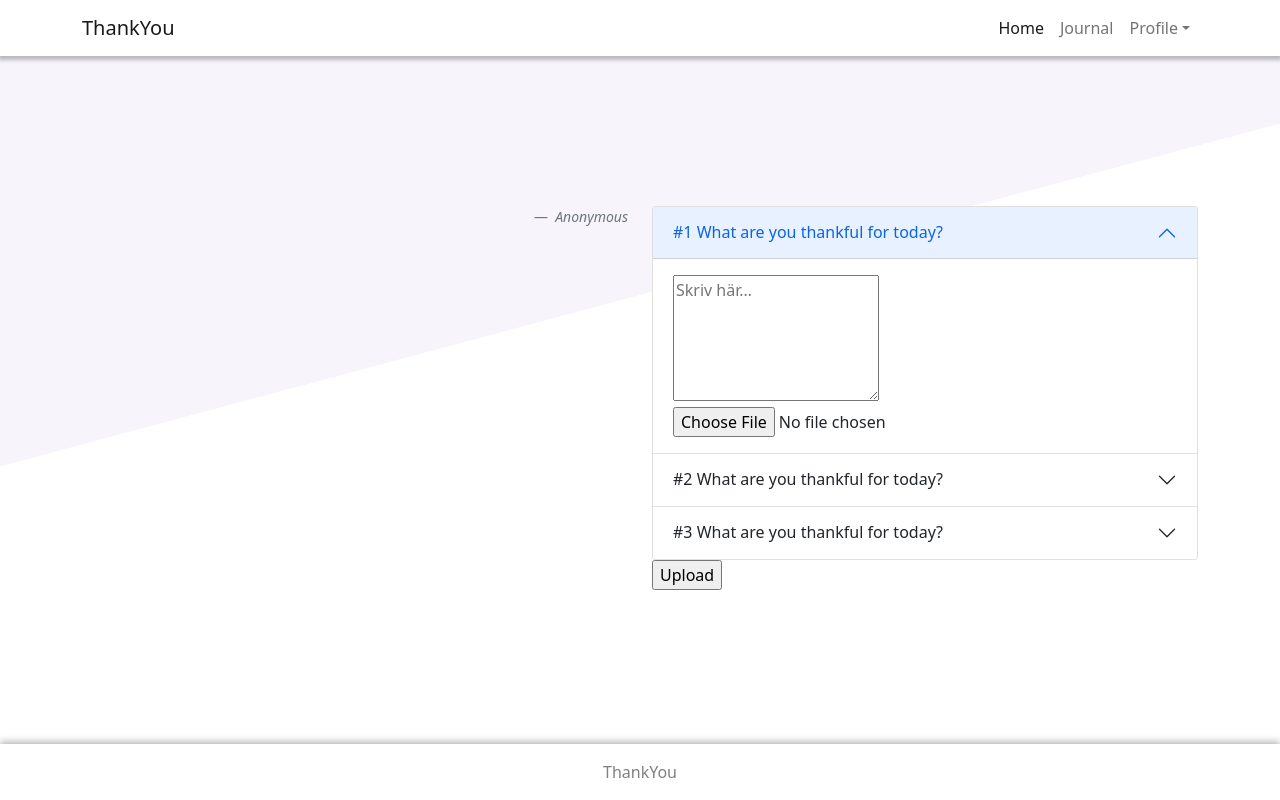
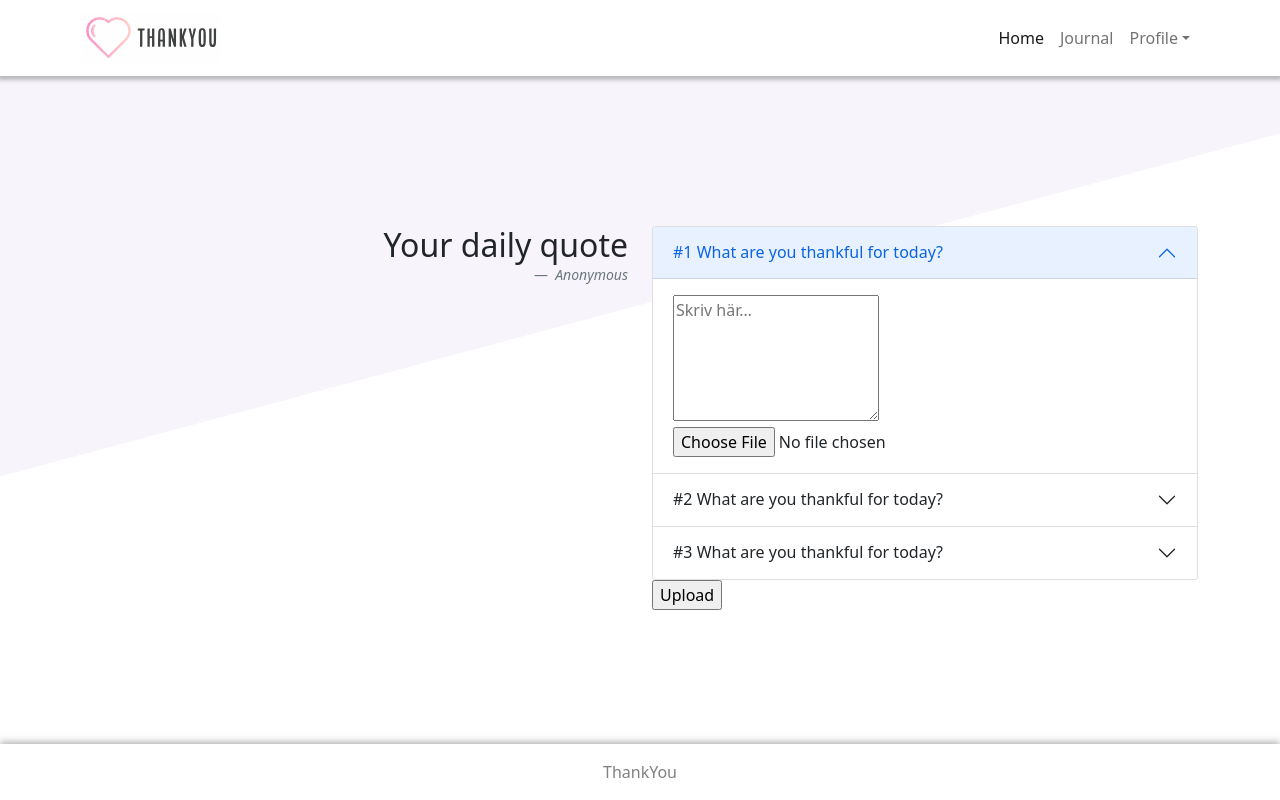
Before and after one commit to jonfra165/Thankyou, a Flask app: page / in a window 1280 px wide. Run offline with Flask 2, Linux system fonts and the light colour scheme; the visitor is signed in with stand-in values (Sample User, id 1); data comes from the database, SQL or seed files in the repository; data that the repository does not hold is empty.

Commit message:
Continued on design
New logo, and its not blurry thanks to Thippi. New layout on home to build on.

```diff
--- a/ThankYou_Kod/ThankYou/website/static/styles/style.css
+++ b/ThankYou_Kod/ThankYou/website/static/styles/style.css
@@ -9,6 +9,11 @@ body {
 .navbar {
     background-color: #ffffff !important;
     box-shadow: 0 2px 4px 2px rgba(0,0,0,0.25);
+}
+
+#navlogo {
+    height: 50px;
+    padding-right: 10px;
 }
 
 #file1, #file2, #file3 {
--- a/ThankYou_Kod/ThankYou/website/templates/base.html
+++ b/ThankYou_Kod/ThankYou/website/templates/base.html
@@ -10,10 +10,11 @@
         <link rel="stylesheet" href="{{ url_for('static', filename='styles/style.css') }}" type="text/css">
     </head>
 
+
     <body>
         <nav class="navbar navbar-expand-sm navbar-light bg-light" aria-label="Third navbar example">
             <div class="container">
-              <a class="navbar-brand" href="/"><img id="navlogo" src="" alt="">ThankYou</a>
+              <a class="navbar-brand" href="/"><img id="navlogo" src="../static/styles/logo_svg.svg" alt="heartlogo"></a>
               <button class="navbar-toggler" type="button" data-bs-toggle="collapse" data-bs-target="#navbarsExample03" aria-controls="navbarsExample03" aria-expanded="false" aria-label="Toggle navigation">
                 <span class="navbar-toggler-icon"></span>
               </button>
--- a/ThankYou_Kod/ThankYou/website/templates/home.html
+++ b/ThankYou_Kod/ThankYou/website/templates/home.html
@@ -4,10 +4,11 @@
 
 {% block content %}
 
-<div class="container home">
+<div class="container home justify-content-center">
     <div class="row" id="quote-home">
         <div id="quote" class="col-sm-6">
             <figure class="text-end">
+                <h2>Your daily quote</h2>
                 <blockquote class="blockquote">
                     <p>{{quote}}</p>
                 </blockquote>
```
Also changed, not shown: ThankYou_Kod/ThankYou/website/static/styles/heart.svg (added), ThankYou_Kod/ThankYou/website/static/styles/logo_svg.svg (added), ThankYou_Kod/ThankYou/website/static/styles/navlogo.png (added), ThankYou_Kod/ThankYou/website/static/styles/thankyoulogo.png (added).
